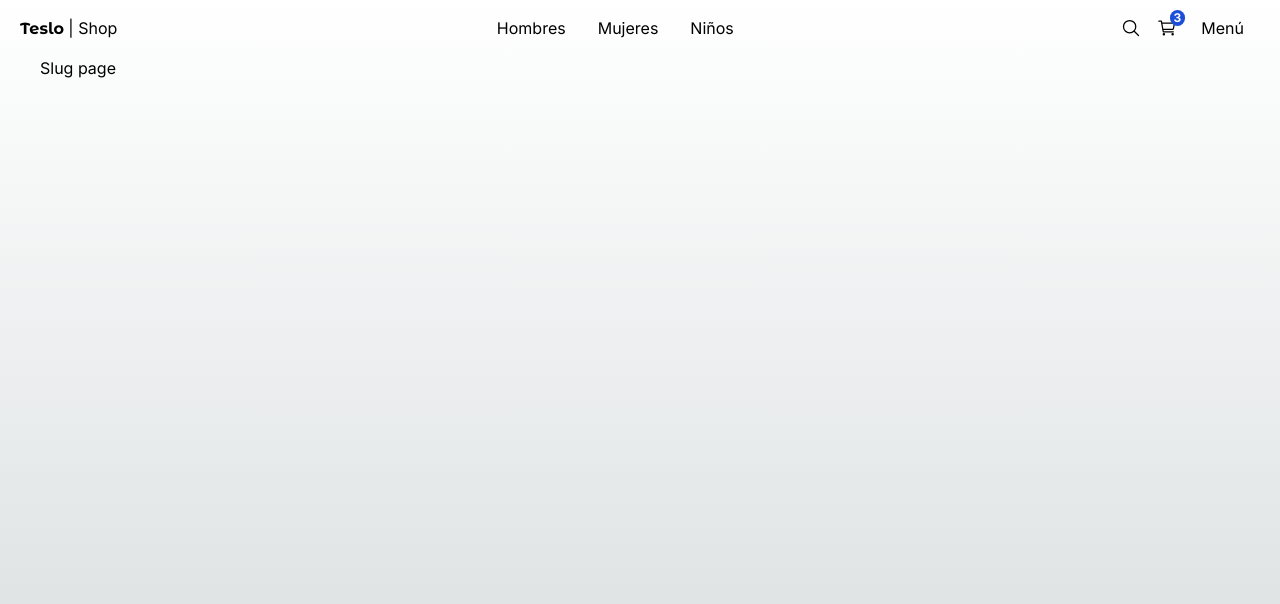
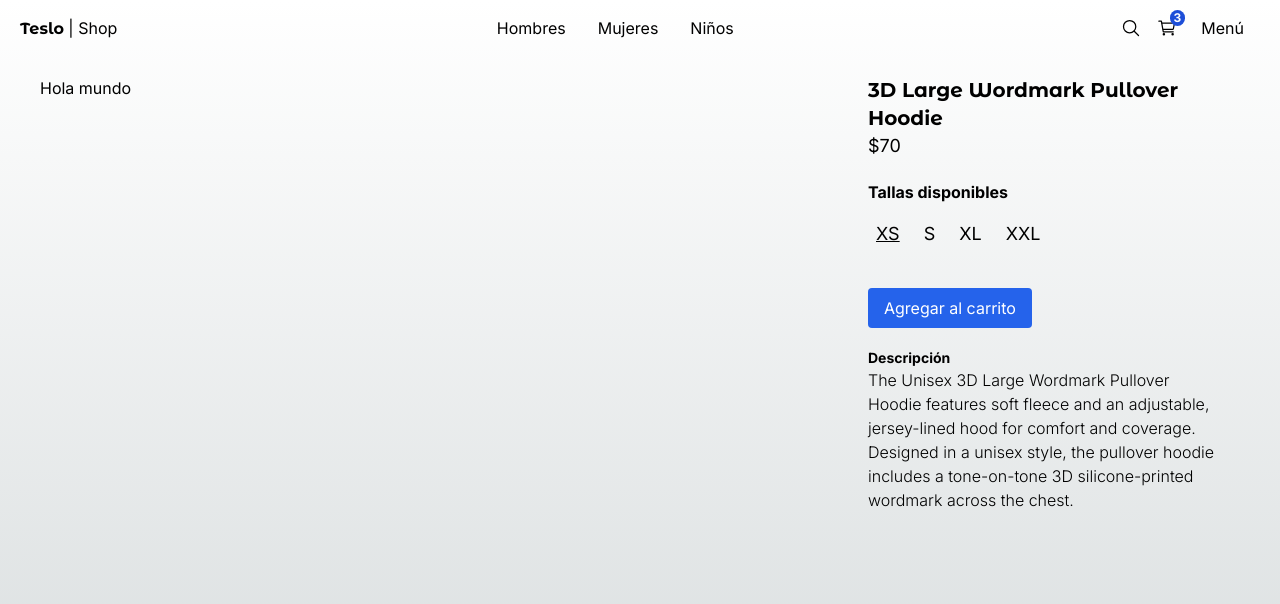
Before and after one commit to Gustavoand39/teslo-shop, a Next.js app: page /product/3d_large_wordmark_pullover_hoodie in a window 1280 px wide. Shown: the top 604 px of the page. Built offline with nearby package versions, Linux system fonts and the light colour scheme.

Commit message:
chore: Add SizeSelector component for product page

```diff
--- a/src/app/(shop)/product/[slug]/page.tsx
+++ b/src/app/(shop)/product/[slug]/page.tsx
@@ -1,7 +1,43 @@
-export default function ProductPage () {
+import { SizeSelector } from "@/components";
+import { titleFont } from "@/config/font";
+import { initialData } from "@/seed/seed";
+import { notFound } from "next/navigation";
+
+interface Props {
+  params: {
+    slug: string;
+  };
+}
+
+export default function ProductPage({ params }: Props) {
+  const { slug } = params;
+  const product = initialData.products.find((product) => product.slug === slug);
+
+  if (!product) notFound();
+
   return (
-    <div>
-      <h1>Slug page</h1>
+    <div className="mt-5 mb-20 grid grid-cols-1 md:grid-cols-3 gap-3">
+      <div className="col-span-1 md:col-span-2">
+        <h1>Hola mundo</h1>
+      </div>
+
+      <div className="col-span-1 px-5">
+        <h1 className={`${titleFont.className} antialiased font-bold text-xl`}>
+          {product.title}
+        </h1>
+        <p className="text-lg mb-5">${product.price}</p>
+
+        <SizeSelector
+          selectedSize={product.sizes[0]}
+          availableSizes={product.sizes}
+        />
+
+        <button className="btn-primary my-5">Agregar al carrito</button>
+
+        <h3 className="font-bold text-sm">Descripción</h3>
+        <p className="font-light">{product.description}</p>
+      </div>
     </div>
   );
 }
+1;
--- /dev/null
+++ b/src/app/(shop)/product/not-found.tsx
@@ -0,0 +1,5 @@
+import { PageNotFound } from "@/components";
+
+export default function NotFoundPage() {
+  return <PageNotFound />;
+}
--- a/src/components/index.ts
+++ b/src/components/index.ts
@@ -3,5 +3,7 @@
 export * from "./ui/title/Title";
 export * from "./ui/sidebar/Sidebar";
 
+export * from "./product/size-selector/SizeSelector";
+
 export * from "./products/product-grid/ProductGrid";
 export * from "./products/product-grid/ProductGridItem";
--- /dev/null
+++ b/src/components/product/size-selector/SizeSelector.tsx
@@ -0,0 +1,29 @@
+import React from "react";
+import { ValidSize } from "@/interfaces";
+import clsx from "clsx";
+
+interface Props {
+  selectedSize: ValidSize;
+  availableSizes: ValidSize[];
+}
+
+export const SizeSelector = ({ selectedSize, availableSizes }: Props) => {
+  return (
+    <div className="my-5">
+      <h3 className="font-bold mb-4">Tallas disponibles</h3>
+
+      <div className="flex gap-2">
+        {availableSizes.map((size) => (
+          <button
+            key={size}
+            className={clsx("mx-2 hover:underline text-lg", {
+              underline: size === selectedSize,
+            })}
+          >
+            {size}
+          </button>
+        ))}
+      </div>
+    </div>
+  );
+};
--- a/src/components/products/product-grid/ProductGridItem.tsx
+++ b/src/components/products/product-grid/ProductGridItem.tsx
@@ -13,7 +13,7 @@
 
   return (
     <Link
-      href={`/products/${product.slug}`}
+      href={`/product/${product.slug}`}
       className="hover:bg-slate-100 backdrop-blur-sm rounded-lg"
     >
       <div className="rounded-md overflow-hidden fade-in">
```
